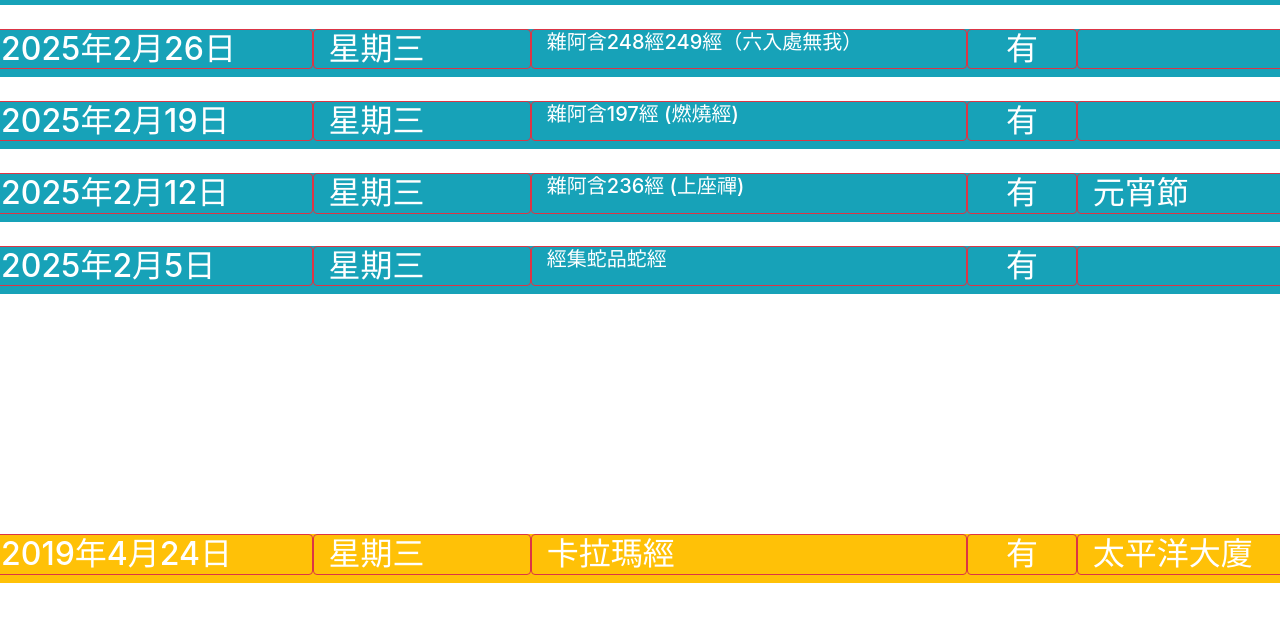
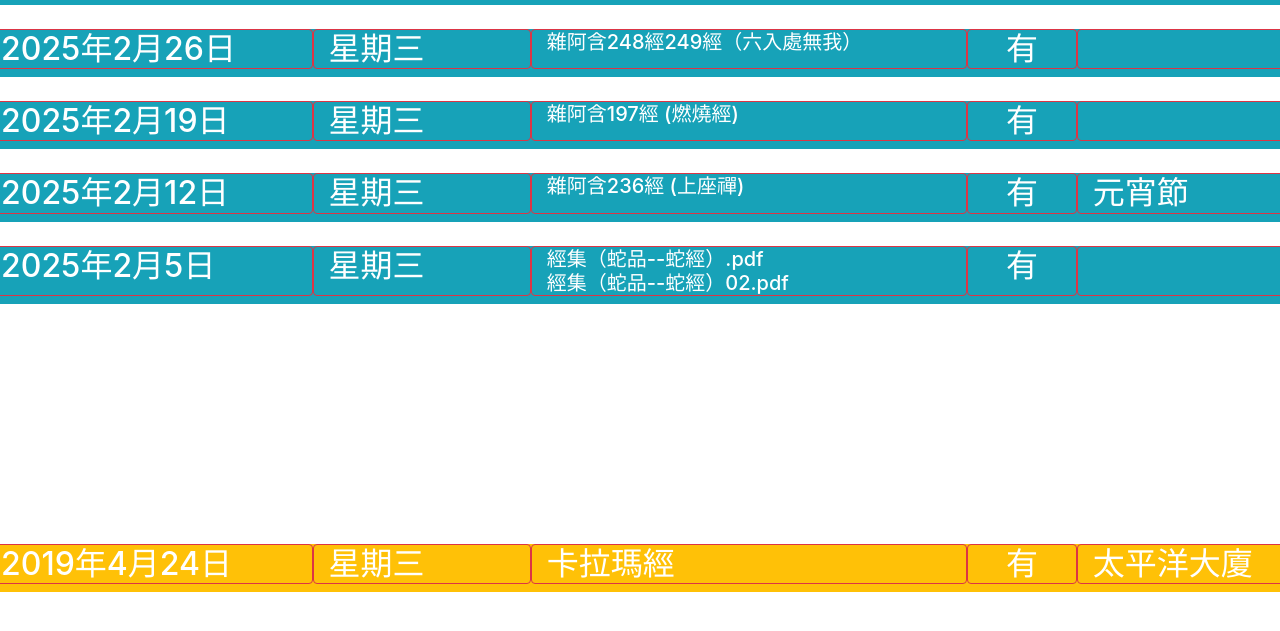
Before and after one commit to cheungtinloi/BrightPearl_WanChai, a plain HTML site: page index.html in a window 1280 px wide. Shown: the part 7687-8318 px from the top of the page. Drawn offline with nearby package versions, Linux system fonts and the light colour scheme.

Commit message:
Add files via upload

```diff
--- a/index.html
+++ b/index.html
@@ -1134,8 +1134,13 @@
         <div class="h2 text-white col-md-3 border border-danger rounded">2025年2月5日</div>
         <div class="h2 text-white col-md-2 border border-danger rounded">星期三</div>
         <div class="h5 text-white col-md-4 border border-danger rounded">
-
-                <font color="#FFFFFF">經集蛇品蛇經</font>
+            <a href="PDF/經集（蛇品--蛇經）.pdf" target="_blank">
+                <font color="#FFFFFF">經集（蛇品--蛇經）.pdf</font>
+            </a>
+            <br>
+            <a href="PDF/經集（蛇品--蛇經）02.pdf" target="_blank">
+                <font color="#FFFFFF">經集（蛇品--蛇經）02.pdf</font>
+            </a>
 
         </div>
         <div align="center" class="h2 text-white col-md-1 border border-danger rounded">有</div>
```
